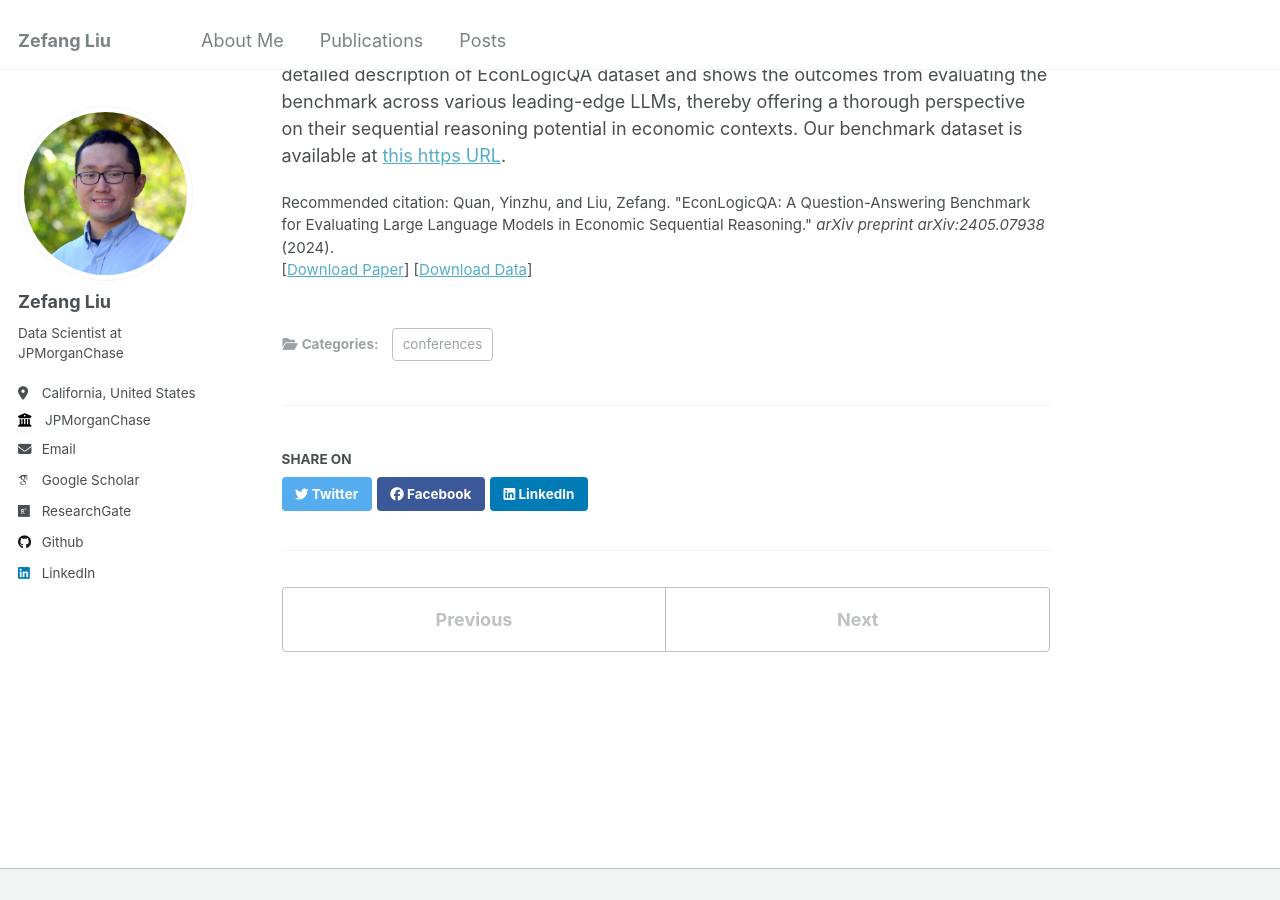
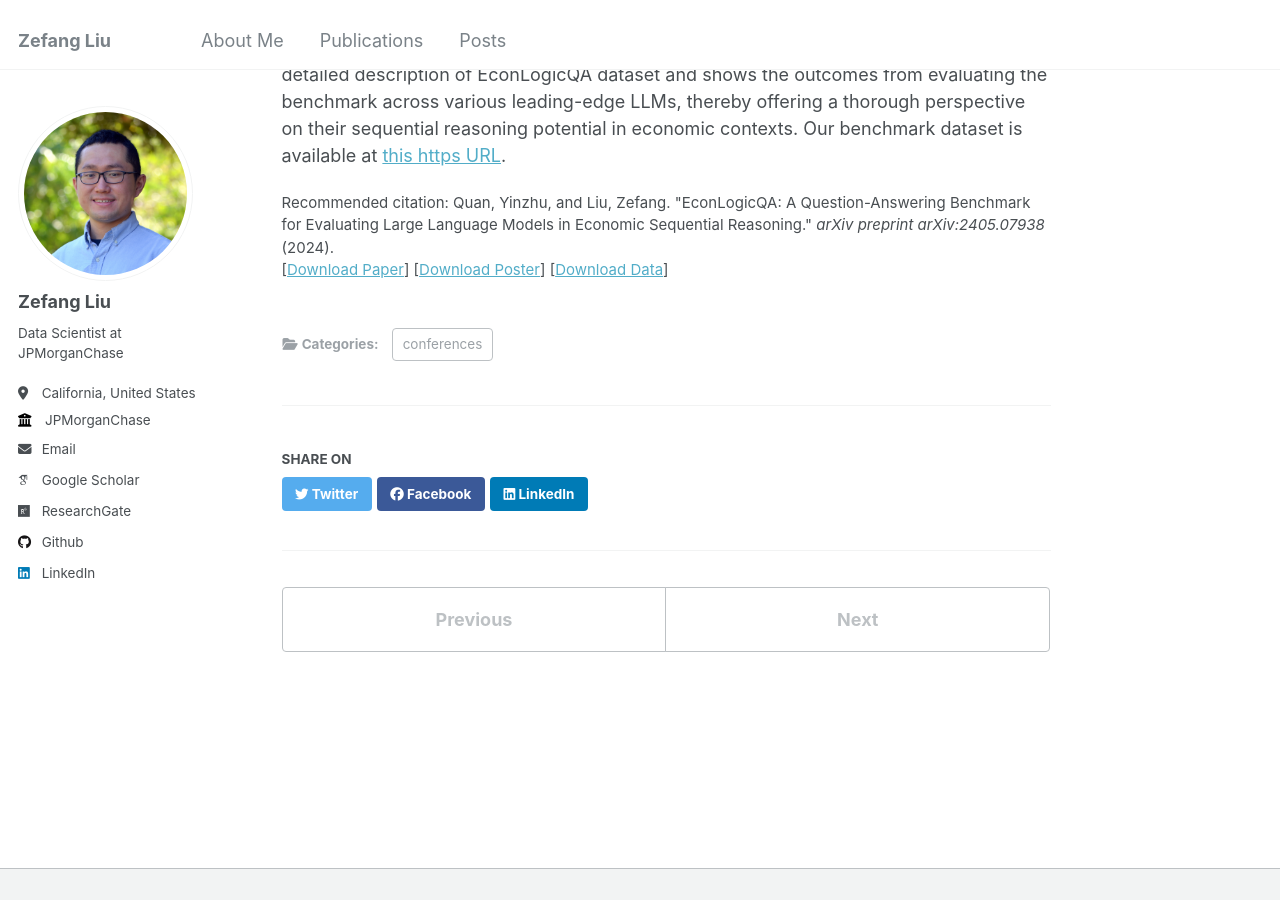
Before and after one commit to zefang-liu/zefang-liu.github.io, a Jekyll site: the page built from _publications/quan2024econlogicqa.md, in a window 1280 px wide and 900 px high, scrolled down 596 px. Built offline with Jekyll 4.4.1, drawn with Linux system fonts in a browser that asks for light colours; some web fonts are replaced.

Commit message:
Add a poster

```diff
--- a/_publications/quan2024econlogicqa.md
+++ b/_publications/quan2024econlogicqa.md
@@ -9,6 +9,7 @@ date: 2024-05-01
 venue: '2024 Conference on Empirical Methods in Natural Language Processing (EMNLP) Findings'
 paperurl: 'https://arxiv.org/abs/2405.07938'
 dataurl: 'https://huggingface.co/datasets/yinzhu-quan/econ_logic_qa'
+posterurl: /files/quan2024econlogicqa_poster.pdf
 citation: 'Quan, Yinzhu, and Liu, Zefang. &quot;EconLogicQA: A Question-Answering Benchmark for Evaluating Large Language Models in Economic Sequential Reasoning.&quot; <i>arXiv preprint arXiv:2405.07938</i> (2024).'
 ---
 
```
Also changed, not shown: 1 other file.
